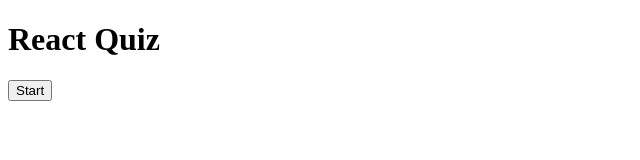
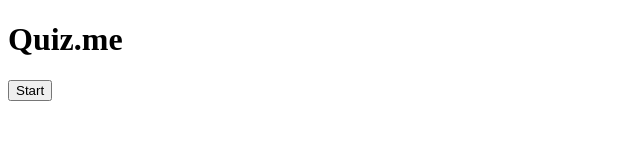
Before and after one commit to miloliveira/quiz-app, a React (Create React App) app: page / in a window 1280 px wide. Shown: the top 160 px of the page, without its empty margins (0-640 px from the left). Built offline with nearby package versions, Linux system fonts and the light colour scheme; a web font is replaced by a local one.

Commit message:
title change

```diff
--- a/src/App.tsx
+++ b/src/App.tsx
@@ -72,7 +72,7 @@
 
   return (
     <div className="App">
-      <h1>React Quiz</h1>
+      <h1>Quiz.me</h1>
 
       {gameOver || userAnswers.length === TOTALQUESTIONS ? (
         <button className="start" onClick={startTrivia}>
```
